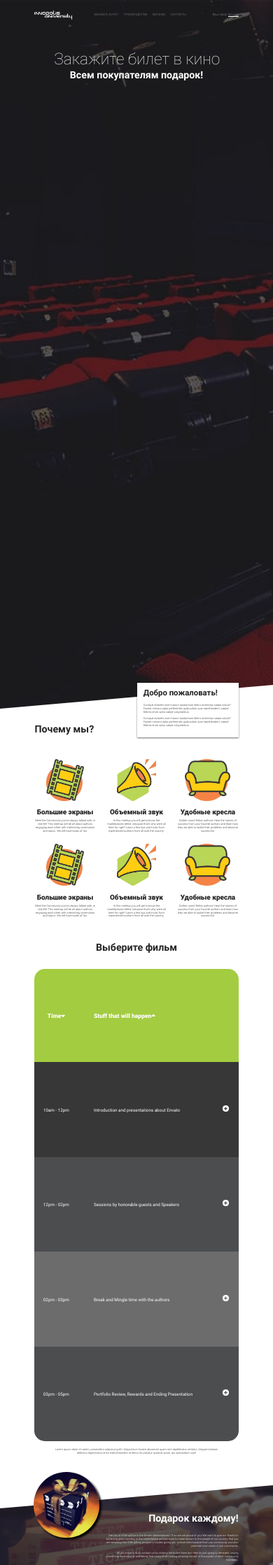
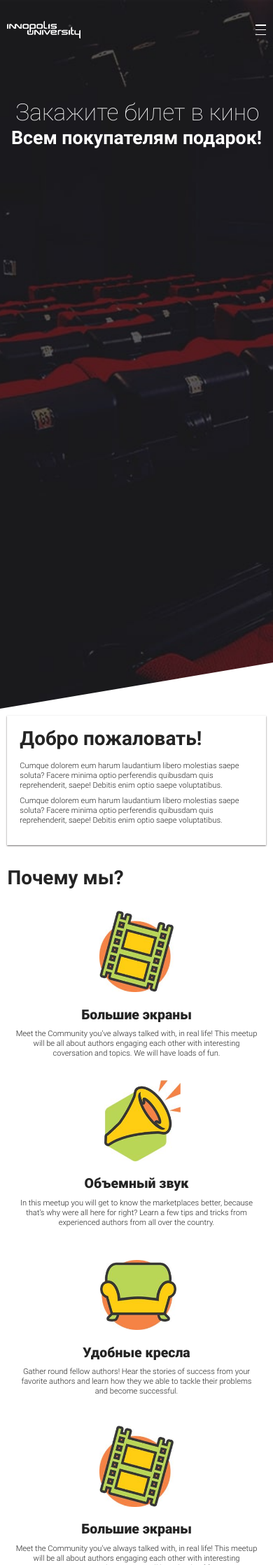
Before and after one commit to MarkSmagin/cinema, a PHP site: page / in a window 390 px wide. Shown: the top 2237 px of the page at 70% size. Run offline with PHP 8.4, Linux system fonts and the light colour scheme; some libraries are stand-ins or nearby versions.

Commit message:
Техническое задание № 13

```diff
--- a/css/main.css
+++ b/css/main.css
@@ -30,7 +30,7 @@ body{
 }
 
 h2{
-    font-size: 3.125rem;
+    font-size: 2.5rem;
     font-weight: bold;
 }
 
@@ -193,10 +193,11 @@ button {
 .block-hat__row{
     overflow: hidden;
     margin: 0 -0.75rem;
+    display: flex;
+    align-items: center;
 }
 
 .block-hat__row > div{
-    float: left;
     padding: 0 0.75rem;
     min-height: 1px;
 }
@@ -314,7 +315,6 @@ button {
 }
 
 .whywe__header{
-    font-size: 2.5rem;
     margin: 0 0 6.2rem;
 }
 
@@ -328,7 +328,7 @@ button {
     display: flex;
     flex-direction: column;
     align-items: center;
-    flex: 0 0 30%;
+    flex: 0 0 33%;
     margin-bottom: 2rem;
 }
 
@@ -367,7 +367,6 @@ button {
     color: #252525;
     text-align: center;
     margin: 0 0 4.1rem;
-    font-size: 2.5rem;;
 }
 
 /* Таблица */
@@ -499,7 +498,6 @@ button {
 }
 
 .block-gift__h2{
-    font-size: 2.5rem;
     margin: 0 0 2.9rem;
 }
 
@@ -526,7 +524,6 @@ button {
 }
 
 .block-movies__h2{
-    font-size: 2.5rem;
     margin-bottom: 1.9rem;
 }
 
--- /dev/null
+++ b/css/media.css
@@ -0,0 +1,344 @@
+@media screen and (max-width:1200px)
+{
+    html{
+        font-size: 1.86vw;
+    }
+
+    .block-gift__box {
+        left: 3.5rem;
+    }
+}
+
+@media screen and (max-width:850px)
+{
+    html{
+        font-size: 2.86vw;
+    }
+
+    .block-hat__city{
+        display: none;
+    }
+
+    .menu__burger{
+        position: relative;
+        width: 1.3rem;
+        height: 1.3rem;
+        overflow: hidden;
+    }
+
+    .menu__burger::before,
+    .menu__burger::after,
+    .menu__burger span{
+        content: '';
+        position: absolute;
+        width: 200%;
+        height: 0.1rem;
+        background: #fff;
+        transition: .2s;
+    }
+
+    .menu__burger span{
+        top: 50%;
+        margin-top: -0.05rem;
+    }
+
+    .menu__burger::after{
+        bottom: 0;
+    }
+
+    .menu__burger_opened span{
+        opacity: 0;
+    }
+
+    .menu__burger_opened{
+        background: rgba(0, 0, 0, .9);
+        padding: .5rem;
+        margin: -.5rem -.8rem 0;
+    }
+
+    .block-hat__nav{
+        position: fixed;
+        right: 0;
+        padding: 2rem;
+        background: rgba(0, 0, 0, .9);
+        z-index: 100;
+        text-align: left;
+        transform: translateX(100%);
+        transition: .2s;
+    }
+
+    .block-hat__nav li{
+        display: block;
+    }
+
+    .block-hat__nav li + li{
+        margin-left: 0;
+        margin-top: .7rem;
+    }
+
+    .block-hat__nav_closed{
+        transform: translateX(-100%);
+    }
+
+    .block-hat__menu{
+        width: auto;
+    }
+
+    .block-hat__logo{
+        width: auto;
+        flex: 1;
+    }
+
+    .block-hat__h1{
+        font-size: 3rem;
+    }
+
+    .welcome__h2 {
+        font-size: 2.5rem;
+    }
+
+    .block-hat__h2 {
+        font-size: 2.4rem;
+    }
+
+    .block-moviel-list__wrap{
+        width: 100%;
+        overflow-x: auto;
+    }
+
+    .movie-list__table{
+        min-width: 50rem;
+    }
+
+    .block-movies__inner {
+        grid-template-columns: 1fr 1fr;
+    }
+
+    .block-movies__movie_right {
+        grid-column: 2 / 3;
+    }
+
+    .block-gift__box {
+        left: 0.5rem;
+        top: 1.6rem;
+    }
+
+    .block-gift__box img {
+        width: 9.5rem;
+        height: 9.5rem;
+    }
+
+    .block-gift__text {
+        width: 100%;
+    }
+
+    .block-movies__text {
+        max-width: 100%;
+    }
+
+    .welcome {
+        position: static;
+        width: 100%;
+    }
+
+    .block-whywe {
+        padding: 0.9rem 0 1rem;
+    }
+
+    .whywe__header {
+        margin: 3rem 0;
+    }
+
+    p {
+        font-size: 1rem;
+    }
+
+    .whywe__h3 {
+        flex: 0;
+    }
+
+    .whywe {
+        margin: 0 -.5rem;
+    }
+
+    .whywe__plus {
+        padding: 0 .5rem;
+    }
+}
+
+@media screen and (max-width:500px)
+{
+    .whywe{
+        display: block;
+        margin: 0 -.5rem;
+        text-align: center;
+        overflow: hidden;
+    }
+
+    .whywe__row{
+        padding: .5rem 0;
+    }
+
+    .whywe__plus{
+        display: block;
+        float: left;
+        width: 100%;
+        padding: 0 1.5rem;
+    }
+
+    .whywe__img{
+        margin: 0 0 2rem;
+        height: 10.4rem;
+        position: relative;
+        transition: .2s;
+    }
+
+    .whywe__img:hover{
+        transform: scale(1.07);
+
+    }
+
+    .whywe__img img{
+        height: 10.4rem;
+    }
+
+    .whywe__img_screens{
+        max-width: 100%;
+        position: absolute;
+        left: 0;
+        right: 0;
+        top: 0;
+        bottom: 0;
+        margin: auto;
+    }
+
+    .whywe__img_sounds{
+        max-width: 100%;
+        position: absolute;
+        left: 1.5rem;
+        right: 0;
+        top: 0;
+        bottom: 0;
+        margin: auto;
+    }
+
+    .whywe__img_chairs{
+        max-width: 100%;
+        position: absolute;
+        left: .5rem;
+        right: 0;
+        top: 1.3rem;
+        bottom: 0;
+        margin: auto;
+    }
+
+    .whywe__img .whywe__img_chairs{
+        height: 9rem;
+    }
+
+    .whywe__h3{
+        font-size: 1.75rem;
+        font-weight: 900;
+        margin: 0 0 1rem;
+    }
+
+    .whywe__h3_chairs{
+        padding-left: 0.7rem;
+    }
+
+    .clear{
+        clear: both;
+    }
+}
+@media screen and (max-width:320px)
+{
+    .block-hat:after{
+        border-left: 320px solid transparent;
+    }
+
+    .block-gift:before{
+        border-right: 320px solid transparent;
+    }
+
+    .block-gift::after{
+        border-left: 320px solid transparent;
+    }
+
+    .welcome__h2 {
+        font-size: 3rem;
+    }
+
+    p {
+        font-size: 1.5rem;
+    }
+
+    .whywe__h3 {
+        font-size: 2.75rem;
+    }
+
+    .whywe__img img {
+        height: 100%;
+    }
+
+    .whywe__img {
+        margin: 0 0 2rem;
+        height: 17.4rem;
+    }
+
+    .whywe__img .whywe__img_chairs {
+        height: 15rem;
+    }
+
+    .block-hat {
+        min-height: 55vh;
+    }
+
+    h2{
+        font-size: 3.5rem;
+    }
+
+    .block-gift__h2 {
+        font-size: 2.5rem;
+    }
+
+    .movie__name {
+        font-size: 2rem;
+    }
+
+    .movie__sep {
+        height: 0.5rem;
+    }
+
+    .movie__text {
+        font-size: 1.2rem;
+    }
+
+    .block-footer__links svg {
+        width: 3.4rem;
+        height: 3.4rem;
+    }
+
+    .block-footer__row {
+        font-size: 1.4rem;
+    }
+
+    .movie-list__thead {
+        font-size: 2.5rem;
+    }
+
+    .movie-list__row {
+        font-size: 2.2rem;
+    }
+
+    .movie-list__table {
+        min-width: 100rem;
+    }
+
+    .movie-list__plus {
+        width: 11.3rem;
+    }
+
+    .movie-list__plus img {
+        width: 4.6rem;
+    }
+}
--- a/index.html
+++ b/index.html
@@ -7,6 +7,7 @@
     <link rel="stylesheet" href="css/main.css">
     <link rel="stylesheet" href="css/fonts.css">
     <link rel="stylesheet" href="css/icons.css">
+    <link rel="stylesheet" href="css/media.css">
     <script src="https://use.fontawesome.com/80aa202096.js"></script>
     <title>Продажа билетов в кино в Иннополисе</title>
 </head>
@@ -22,6 +23,8 @@
                     </div>
 
                     <div class="block-hat__menu">
+                        <div class="menu__wrap">
+                            <div class="menu__burger"><span></span></div>
                             <nav class="block-hat__nav">
                                 <ul>
                                     <li><a href="#selectmovie">заказать билет</a></li>
@@ -30,6 +33,7 @@
                                     <li><a href="#contacts">контакты</a></li>
                                 </ul>
                             </nav>
+                        </div>
                     </div>
 
                     <div class="block-hat__city">
@@ -88,6 +92,8 @@
                     <p class="whywe__text whywe__text_align">Gather round fellow authors! Hear the stories of success from your favorite authors and learn how they we able to tackle their problems and become successful.</p>
                 </div>
 
+                <div class="clear whywe__row"></div>
+
                 <div class="whywe__plus">
                     <div class="whywe__img">
                         <img class="whywe__img_screens" src="img/b2_icon_1.jpg" alt="">
@@ -112,6 +118,7 @@
                     <p class="whywe__text whywe__text_align">Gather round fellow authors! Hear the stories of success from your favorite authors and learn how they we able to tackle their problems and become successful.</p>
                 </div>
             </div>
+            <div class="clear"></div>
         </div>
     </div>
     <!-- Конец секции Почему мы?-->
@@ -120,6 +127,7 @@
     <div class="block-movie-list">
         <div class="container">
             <h2 class="movie-list__h2" id="selectmovie">Выберите фильм</h2>
+            <div class="block-moviel-list__wrap">
                 <table class="movie-list__table">
                     <tbody>
                         <tr class="movie-list__thead">
@@ -149,6 +157,7 @@
                         </tr>
                     </tbody>
                 </table>
+            </div>
             <p class="movie-list__footer">
                 Lorem ipsum dolor sit amet, consectetur adipisicing elit. Aliquid eum facere obcaecati quam rem repellendus veritatis. Aliquam beatae,<br/>
                 delectus dignissimos enim exercitationem mollitia nisi pariatur quaerat quam, qui quibusdam sunt!
```
Lines whose indentation alone changed are shown as unchanged.
